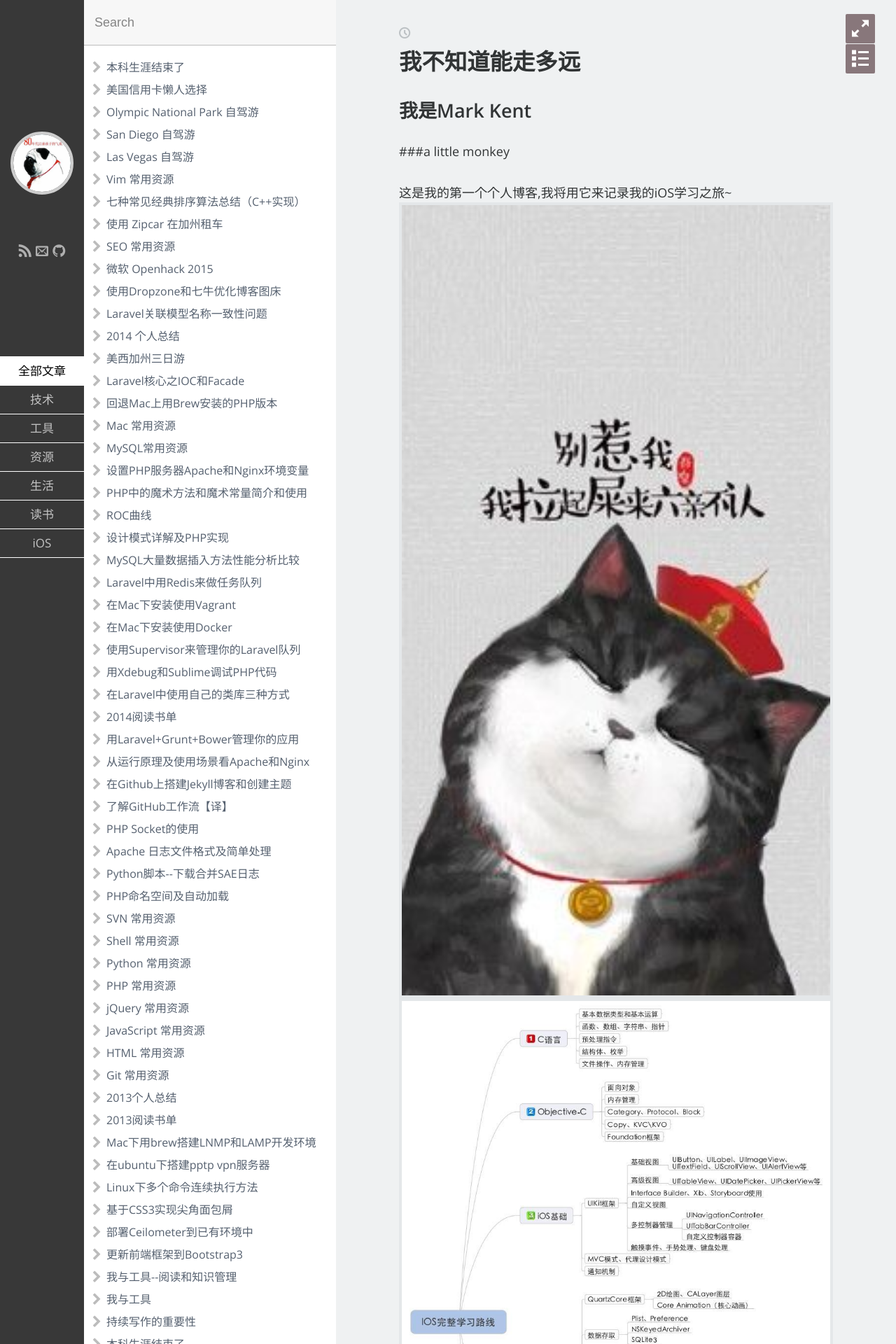
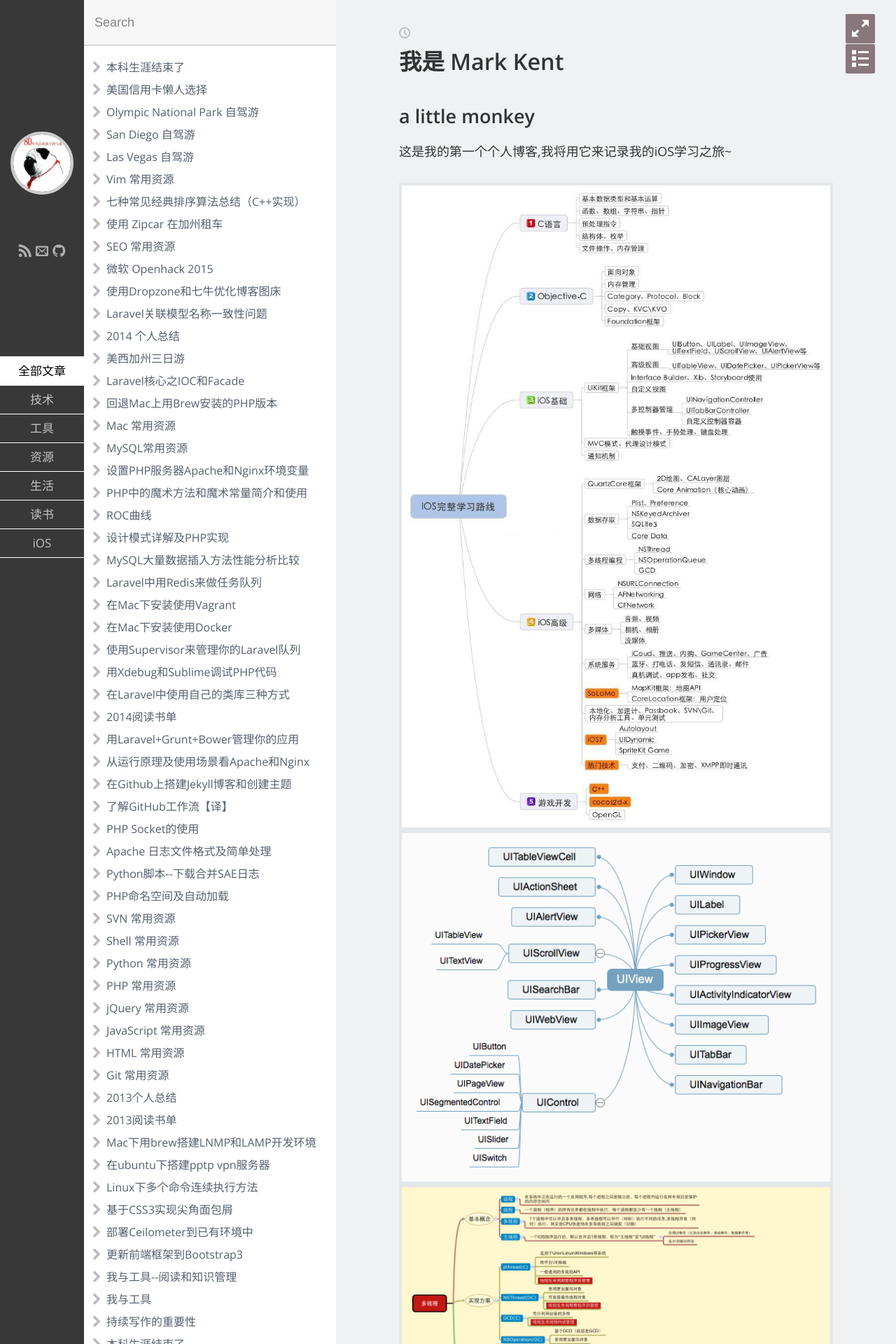
Before and after one commit to MarKent/MarKent.github.io, a Jekyll site: the page built from index.md, in a window 1280 px wide. Shown: the top 1920 px of the page at 70% size. Built offline with Jekyll 4.4.1, drawn with Linux system fonts in a browser that asks for light colours; some web fonts are replaced.

Commit message:
欢迎页

```diff
--- a/index.md
+++ b/index.md
@@ -1,11 +1,11 @@
 ---
-title:  我不知道能走多远
+title:  我是 Mark Kent
 layout: post
 ---
 
-# 我是Mark Kent
-###a little monkey
+##  a little monkey
+
 
 这是我的第一个个人博客,我将用它来记录我的iOS学习之旅~
-	  ![我](/assets/img/mood.jpg)
+
 ![学习路线](/assets/img/studyroad.jpg)![视图继承](/assets/img/UIView.png)![多线程](/assets/img/threads.png)
```
